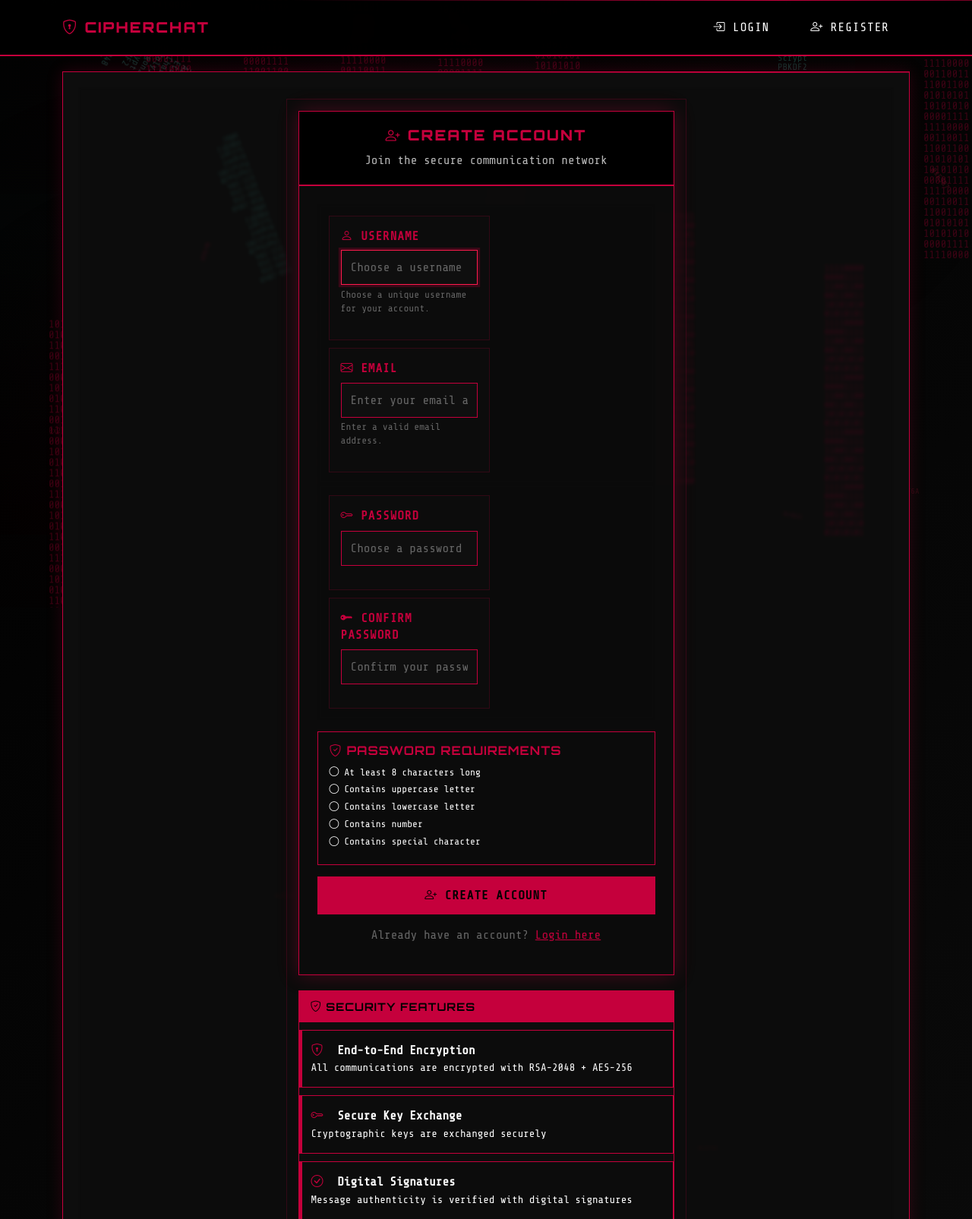
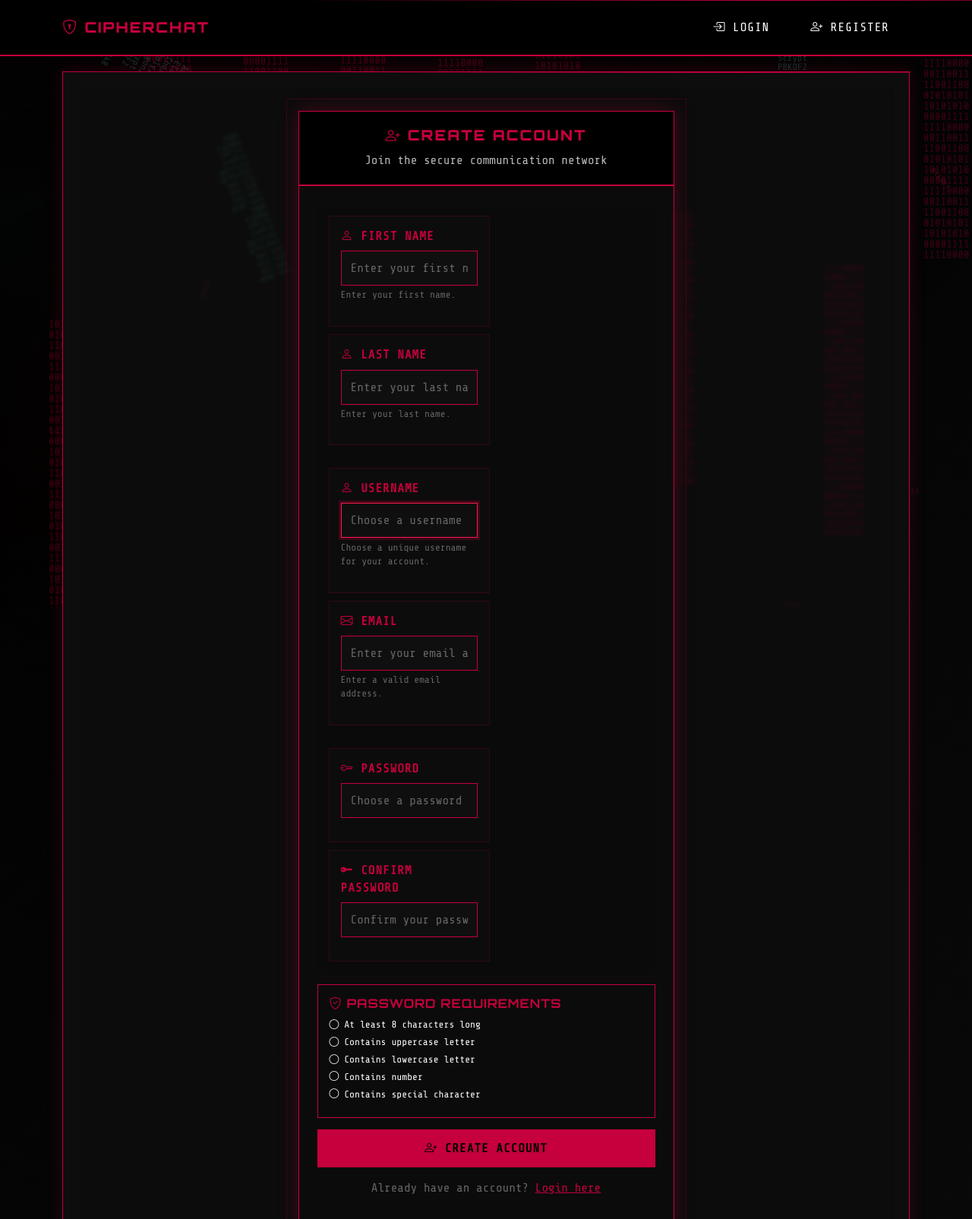
Before and after one commit to espinosacodes/CipherChat, a Django app: page /users/register/ in a window 1280 px wide; the page is wider, and only the part inside the window is pictured. Shown: the top 1605 px of that part at 76% size. Run offline with Django 4.2, Linux system fonts and the light colour scheme.

Commit message:
🎨 UPDATE: Enhance user registration form with first and last name fields
- 🆕 ADDED: New input fields for first and last names in the registration template to improve user data collection.
- 🔄 MODIFIED: Included error handling and guidance text for both fields to enhance user experience and accessibility.

This commit improves the user registration process by allowing users to provide their first and last names, ensuring better data capture and user interaction.

```diff
--- a/templates/users/register.html
+++ b/templates/users/register.html
@@ -231,6 +231,45 @@
                         <div class="row">
                             <div class="col-md-6">
                                 <div class="mb-3">
+                                    <label for="{{ form.first_name.id_for_label }}" class="form-label">
+                                        <i class="bi bi-person"></i> First Name
+                                    </label>
+                                    {{ form.first_name }}
+                                    {% if form.first_name.errors %}
+                                        <div class="alert alert-danger mt-2">
+                                            {% for error in form.first_name.errors %}
+                                                {{ error }}
+                                            {% endfor %}
+                                        </div>
+                                    {% endif %}
+                                    <div class="form-text">
+                                        Enter your first name.
+                                    </div>
+                                </div>
+                            </div>
+                            <div class="col-md-6">
+                                <div class="mb-3">
+                                    <label for="{{ form.last_name.id_for_label }}" class="form-label">
+                                        <i class="bi bi-person"></i> Last Name
+                                    </label>
+                                    {{ form.last_name }}
+                                    {% if form.last_name.errors %}
+                                        <div class="alert alert-danger mt-2">
+                                            {% for error in form.last_name.errors %}
+                                                {{ error }}
+                                            {% endfor %}
+                                        </div>
+                                    {% endif %}
+                                    <div class="form-text">
+                                        Enter your last name.
+                                    </div>
+                                </div>
+                            </div>
+                        </div>
+
+                        <div class="row">
+                            <div class="col-md-6">
+                                <div class="mb-3">
                                     <label for="{{ form.username.id_for_label }}" class="form-label">
                                         <i class="bi bi-person"></i> Username
                                     </label>
```
